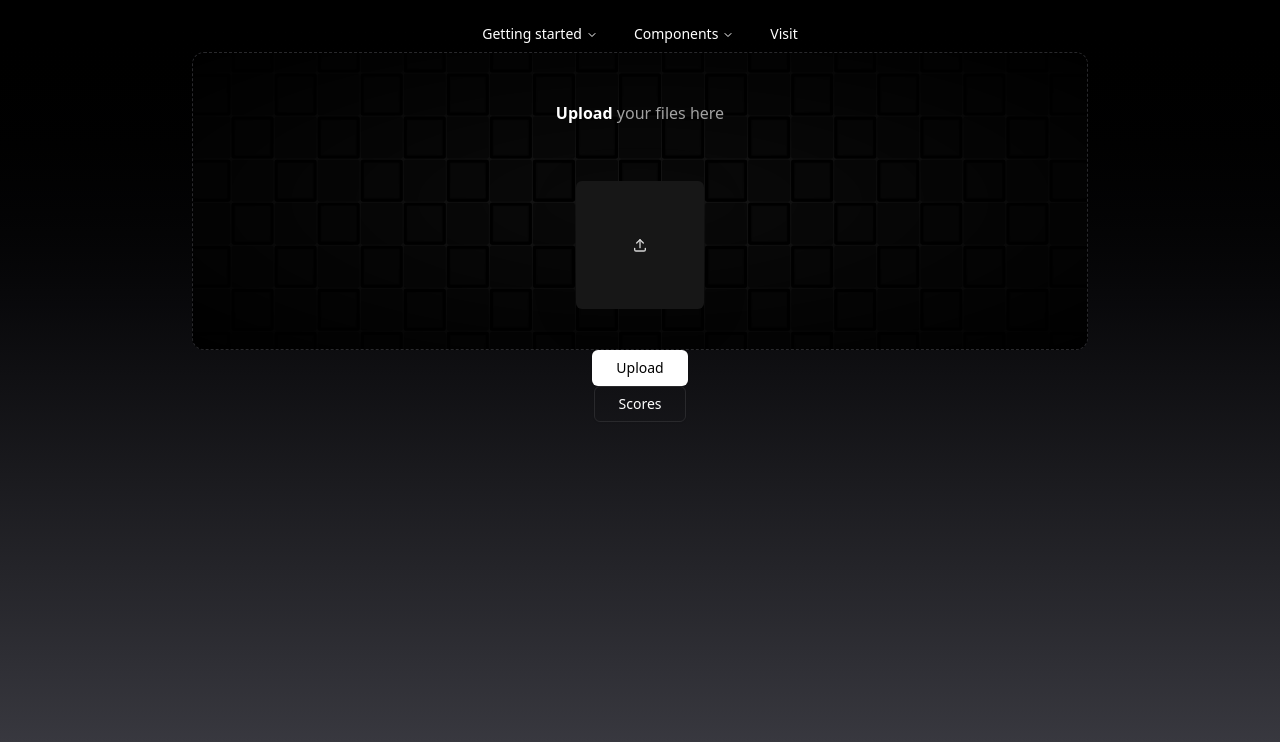
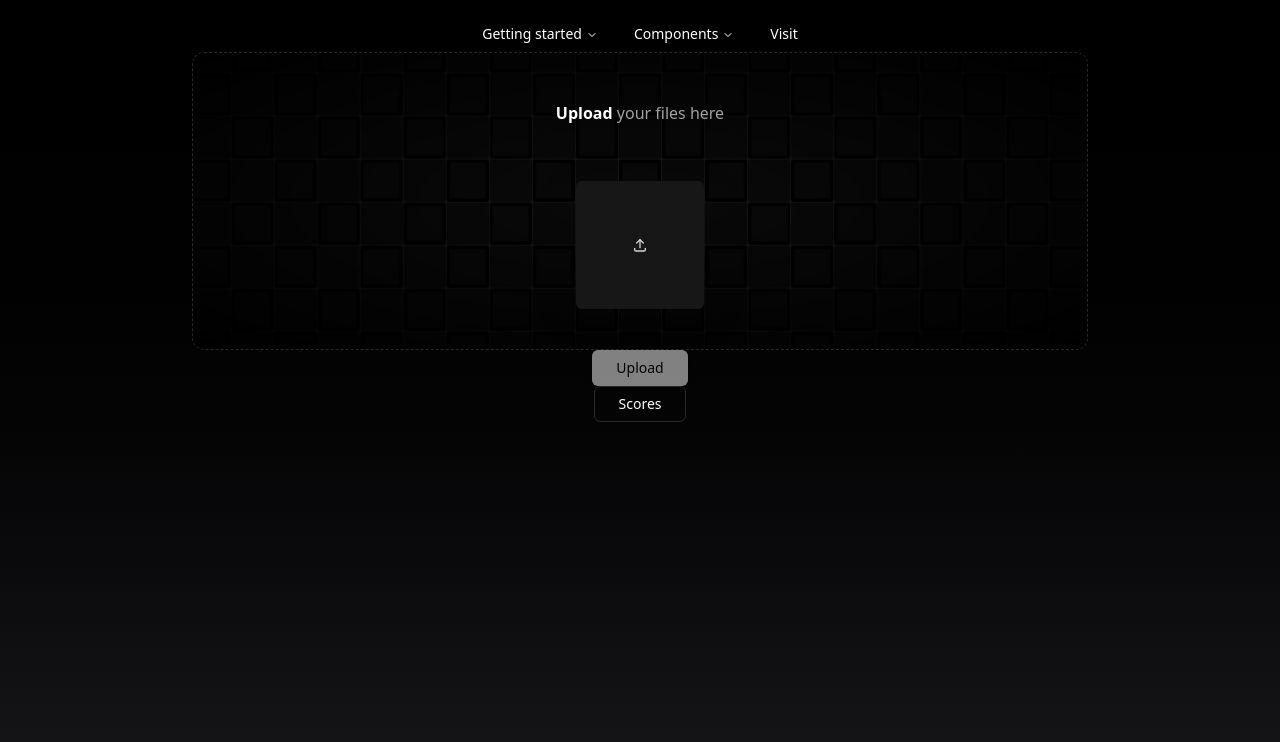
Before and after one commit to Lovedragn/AI_CGPA_Calculator, a Next.js app in the folder frontend/: page / in a window 1280 px wide. Shown: the top 742 px of the page. Built offline with nearby package versions, Linux system fonts and the light colour scheme.

Commit message:
Changes n overall integration

```diff
--- a/frontend/src/app/page.js
+++ b/frontend/src/app/page.js
@@ -8,7 +8,7 @@ import { Button } from "@/components/ui/button";
 const App = ({ outerfile }) => {
   const [results, setResults] = useState(null);
   const [file, setFile] = useState(outerfile);
-  const [loading, isloading] = useState(false);
+  const [Loading, setLoading] = useState(false);
   const [error, setError] = useState(null);
 
   const uploadFile = async () => {
@@ -41,107 +41,32 @@ const App = ({ outerfile }) => {
     }
   };
   return (
-    <div className="bg-gradient-to-b from-black to-zinc-700 w-full h-screen flex flex-col items-center p-4 overflow-hidden">
+    <div className="bg-gradient-to-b from-black to-zinc-900 w-full h-screen flex flex-col items-center p-4 overflow-hidden">
       <div>
         <Navmenu />
       </div>
 
       <Fileuploads setFile={setFile} />
-      <Button className={`${loading ? "bg-gray-400 cursor-not-allowed" : ""}`}>
+      <Button
+        className={`${Loading ? "bg-gray-400 cursor-not-allowed" : ""}`}
+        onClick={uploadFile}
+        disabled={Loading || !file}
+      >
         Upload
       </Button>
+      {error && (
+        <div className="mt-4 p-3 bg-red-100 border-l-4 border-red-500 text-red-700">
+          <p>{"Upload a Valid PDF Result"}</p>
+        </div>
+      )}
+      <h2 className="text-5xl font-bold text-blue-600">
+        {results ? <h1 className="text-9xl text-white text-shadow-border">{results.cgpa}</h1> : ""}
+
+      </h2>
       <div>
         <Drawers result={results} />
       </div>
-      {/* <div className="bg-white rounded-lg shadow-xl p-8 max-w-md w-full">
-        <input
-          className="w-full border border-gray-300 rounded p-2 text-sm"
-          type="file"
-          accept=".pdf,.png,.jpg,.jpeg"
-          onChange={(e) => setFile(e.target.files[0])}
-        />
 
-        <button
-          className={`w-full py-2 px-4 rounded font-medium ${
-            loading
-              ? "bg-gray-400 cursor-not-allowed"
-              : "bg-blue-500 hover:bg-blue-600 text-white"
-          }`}
-          onClick={uploadFile}
-          disabled={loading || !file}
-        >
-        </button>
-
-        {error && (
-          <div className="mt-4 p-3 bg-red-100 border-l-4 border-red-500 text-red-700">
-            <p>{"Upload a Valid PDF Result"}</p>
-          </div>
-        )}
-
-        {results && (
-          <div className="mt-6 p-4 bg-gray-50 rounded-lg">
-            <div className="text-center mb-4">
-              <span className="text-gray-600 text-sm">Your CGPA</span>
-              <h2 className="text-5xl font-bold text-blue-600">
-                {results.cgpa}
-              </h2>
-              <p className="text-sm mt-1 text-gray-500">
-                {results.college === "anna_university"
-                  ? "Anna University"
-                  : "GRT IET"}
-              </p>
-            </div>
-
-            {results.student_info && (
-              <div className="mb-4 border-t pt-4">
-                <h3 className="font-medium text-gray-700 mb-2">
-                  Student Information
-                </h3>
-                <p className="text-sm">
-                  <span className="font-medium">Name:</span>{" "}
-                  {results.student_info.Student_Name || "N/A"}
-                </p>
-                <p className="text-sm">
-                  <span className="font-medium">Register Number:</span>{" "}
-                  {results.student_info.Register_Number || "N/A"}
-                </p>
-                <p className="text-sm">
-                  <span className="font-medium">Branch:</span>{" "}
-                  {results.student_info.Branch || "N/A"}
-                </p>
-              </div>
-            )}
-
-            {results.courses && results.courses.length > 0 && (
-              <div className="border-t pt-4">
-                <h3 className="font-medium text-gray-700 mb-2">
-                  Course Details
-                </h3>
-                <div className="text-sm max-h-40 overflow-y-auto">
-                  <table className="min-w-full">
-                    <thead>
-                      <tr className="bg-gray-100">
-                        <th className="text-left p-1">Code</th>
-                        <th className="text-left p-1">Grade</th>
-                        <th className="text-right p-1">Credits</th>
-                      </tr>
-                    </thead>
-                    <tbody>
-                      {results.courses.map((course, index) => (
-                        <tr key={index} className="border-b">
-                          <td className="p-1">{course.Course_Code}</td>
-                          <td className="p-1">{course.Grade}</td>
-                          <td className="p-1 text-right">{course.Credits}</td>
-                        </tr>
-                      ))}
-                    </tbody>
-                  </table>
-                </div>
-              </div>
-            )}
-          </div>
-        )}
-      </div> */}
     </div>
   );
 };
--- a/frontend/src/components/Base/fileupload.js
+++ b/frontend/src/components/Base/fileupload.js
@@ -3,15 +3,13 @@ import React from "react";
 import { FileUpload } from "@/components/ui/file-upload";
 
 export function Fileuploads({ setFile }) {
-  const handleFileUpload = (files) => {
-    // Assuming you select only one file
-    setFile(files[0]);
+  const handleFileUpload = (file) => {
+    setFile(file); // no need [0], file is already a single file
   };
 
   return (
     <div className="w-full max-w-4xl mx-auto border border-dashed bg-black rounded-xl">
       <FileUpload onChange={handleFileUpload} />
-
     </div>
   );
 }
--- a/frontend/src/components/ui/file-upload.jsx
+++ b/frontend/src/components/ui/file-upload.jsx
@@ -32,9 +32,10 @@ export const FileUpload = ({
   const fileInputRef = useRef(null);
 
   const handleFileChange = (newFiles) => {
-    setFiles((prevFiles) => [...prevFiles, ...newFiles]);
-    onChange && onChange(newFiles);
+    setFiles(newFiles); // replace old files
+    onChange && onChange(newFiles[0]);
   };
+
 
   const handleClick = () => {
     fileInputRef.current?.click();
```
Also changed, not shown: 3 other files (tests, documents, lock files or other folders).
